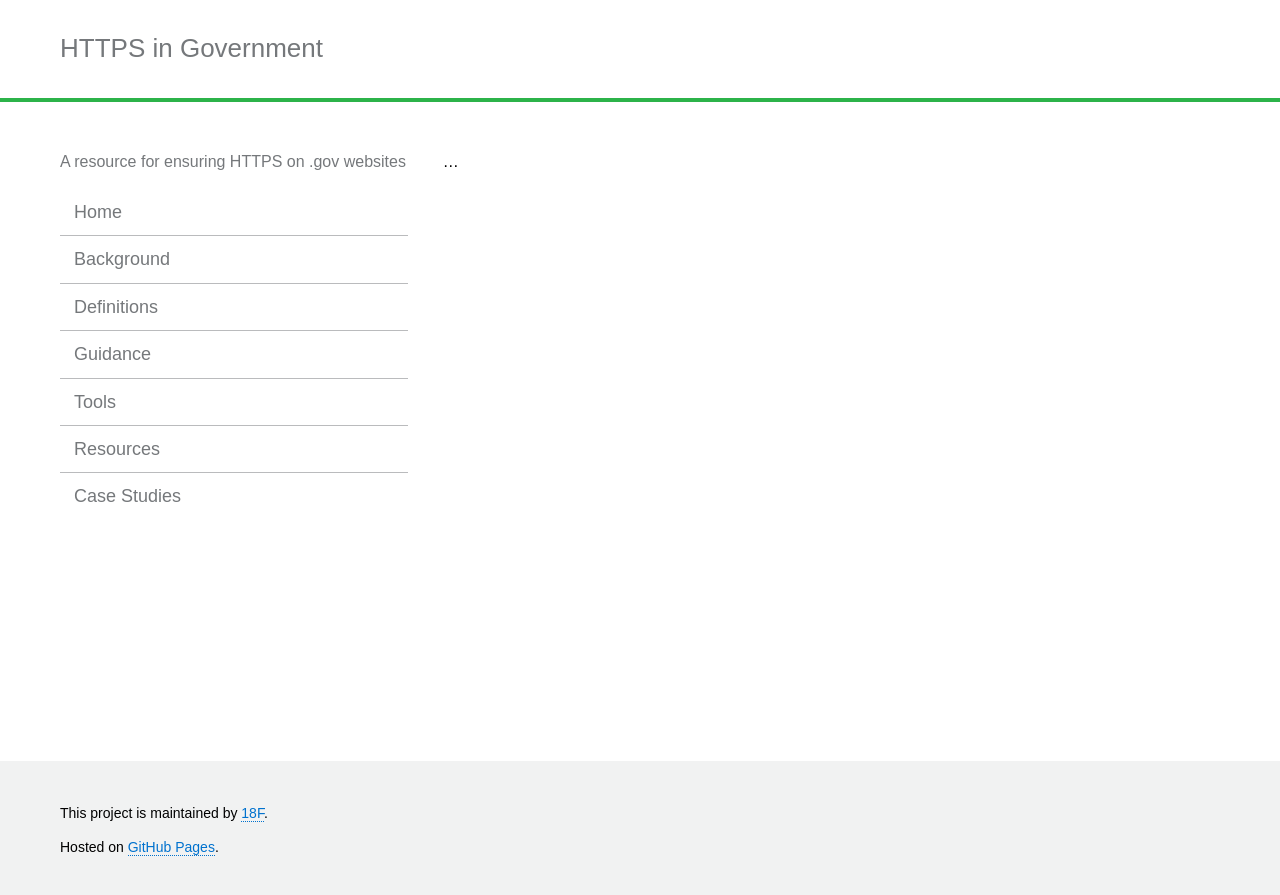
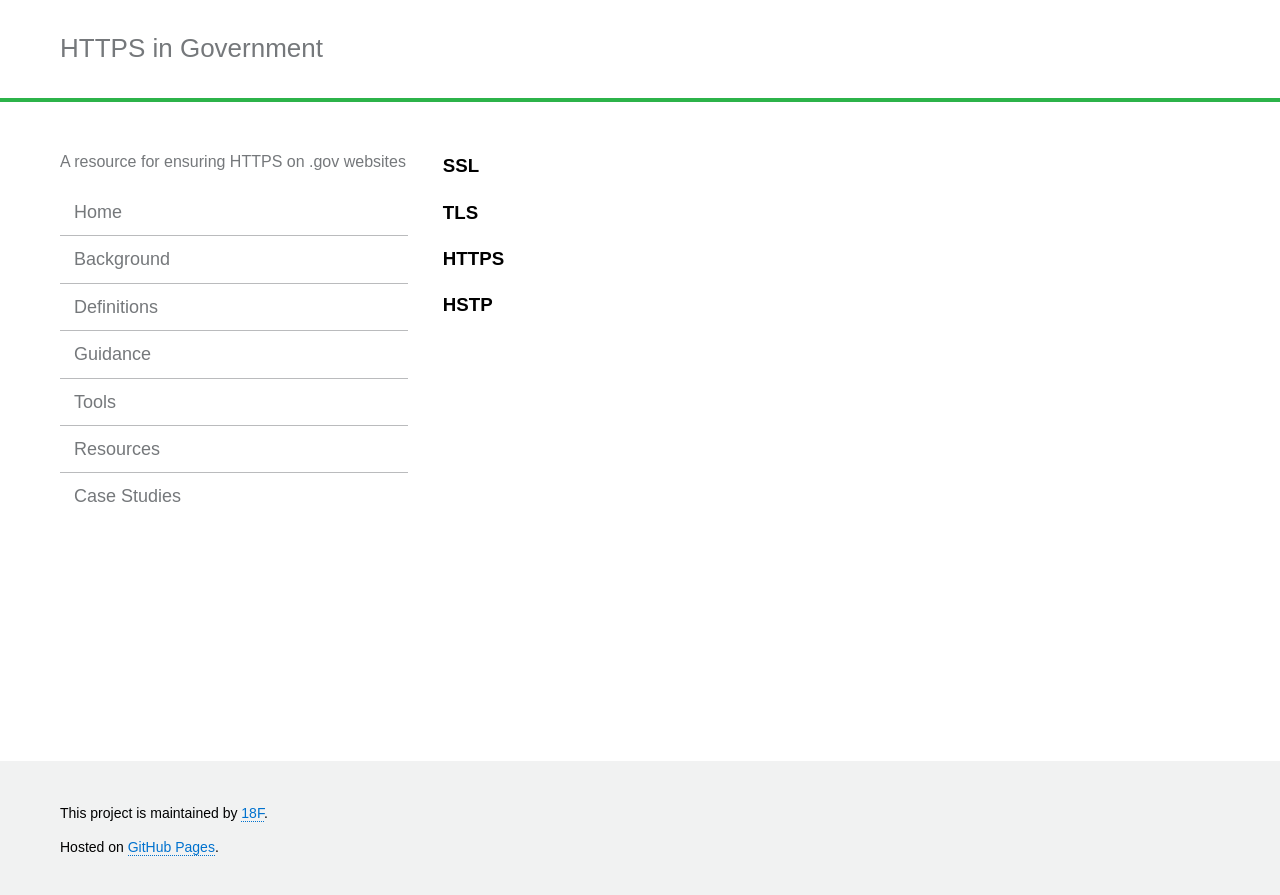
Before and after one commit to GSA/https, a Jekyll site: the page built from pages/definitions.md, in a window 1280 px wide. Shown: the top 895 px of the page. Built offline with Jekyll 4.4.1, drawn with Linux system fonts in a browser that asks for light colours.

Commit message:
Update definitions.md

```diff
--- a/pages/definitions.md
+++ b/pages/definitions.md
@@ -3,4 +3,10 @@ layout: default
 title: Definitions
 ---
 
-...
+### SSL
+
+### TLS
+
+### HTTPS
+
+### HSTP
```
